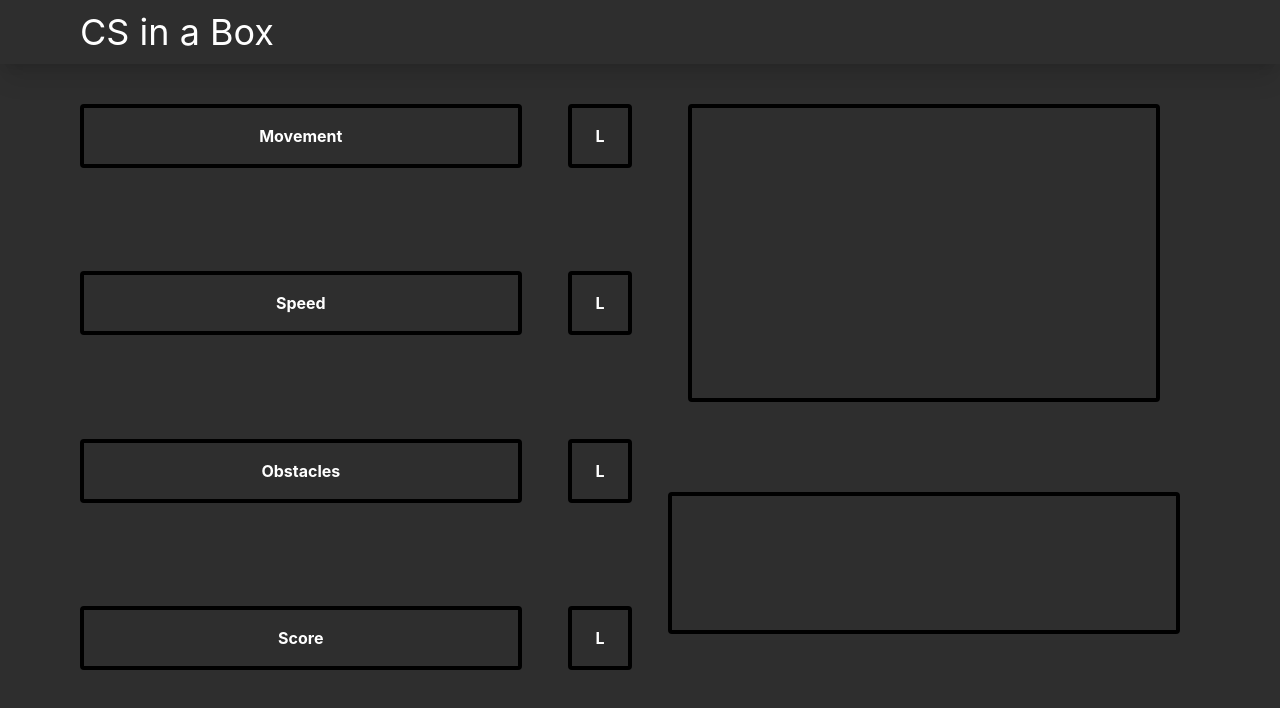
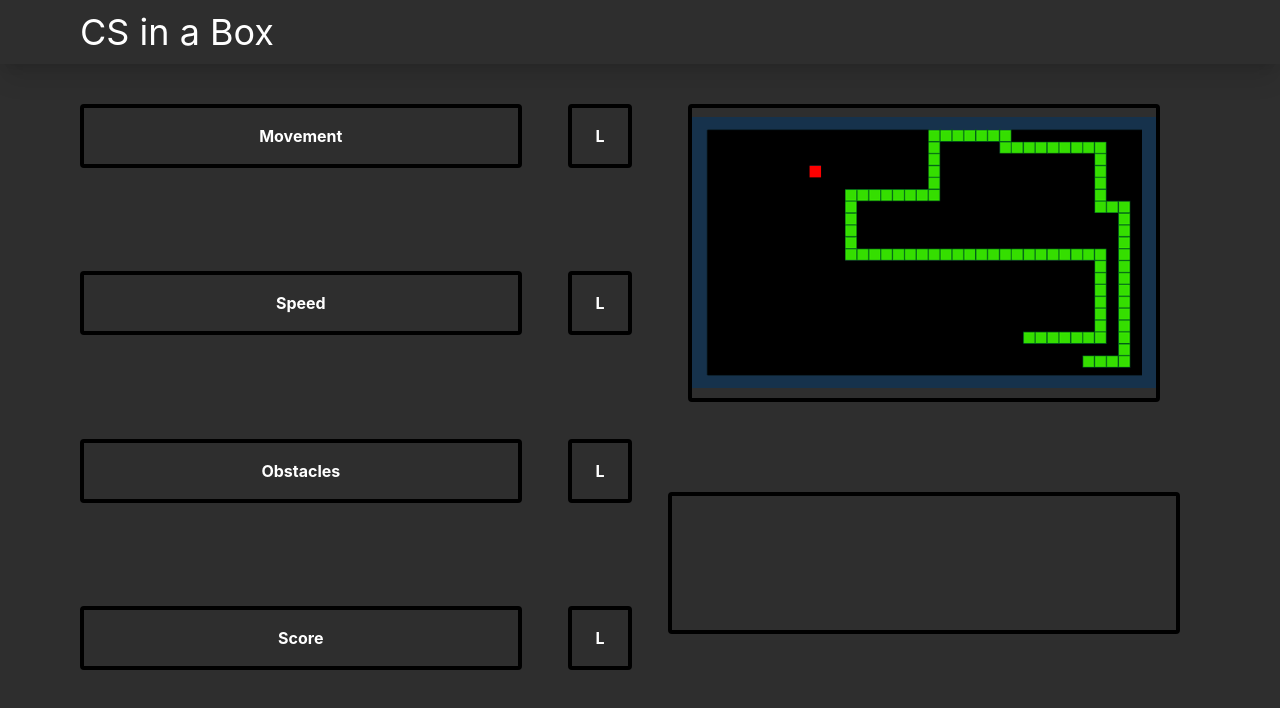
Before and after one commit to CompSciScotland/web-game-project, a Next.js app: page /beginner in a window 1280 px wide. Shown: the top 708 px of the page. Built offline with nearby package versions, Linux system fonts and the light colour scheme.

Commit message:
make buttons show individually

```diff
--- a/pages/beginner.js
+++ b/pages/beginner.js
@@ -1,4 +1,7 @@
 import Head from 'next/head'
+import Image from 'next/image'
+
+import snakeIMG from '../public/snake.png'
 
 import { useState } from 'react'
 
@@ -13,10 +16,9 @@ export default function Beginner() {
   })
 
   const toggleShow = (property) => {
-    setShow({
-      ...show,
-      [property]: !show[property]
-    })
+    let newState = {...show}
+    Object.keys(newState).forEach(key => key === property ? null: newState[key] = !newState[key])
+    setShow(newState)
   }
   return (
     <div className='h-full'>
@@ -36,7 +38,11 @@ export default function Beginner() {
         </div>
         <div className='col-start-3 col-span-2 row-start-1 row-span-2'>
           <div className='h-full flex flex-col justify-start px-10'>
-            <div className='h-4/5 aspect-square border-black border-4 rounded'></div>
+            <div className='h-4/5 aspect-square border-black border-4 rounded'>
+              <div className='h-full w-full relative'>
+                <Image src={snakeIMG} alt='Snake game image' layout='fill' objectFit='scale-down' height={350} width={600}/>
+              </div>
+            </div>
           </div>
         </div>
         <div className='col-start-3 col-span-2 row-start-3 row-span-1'>
```
